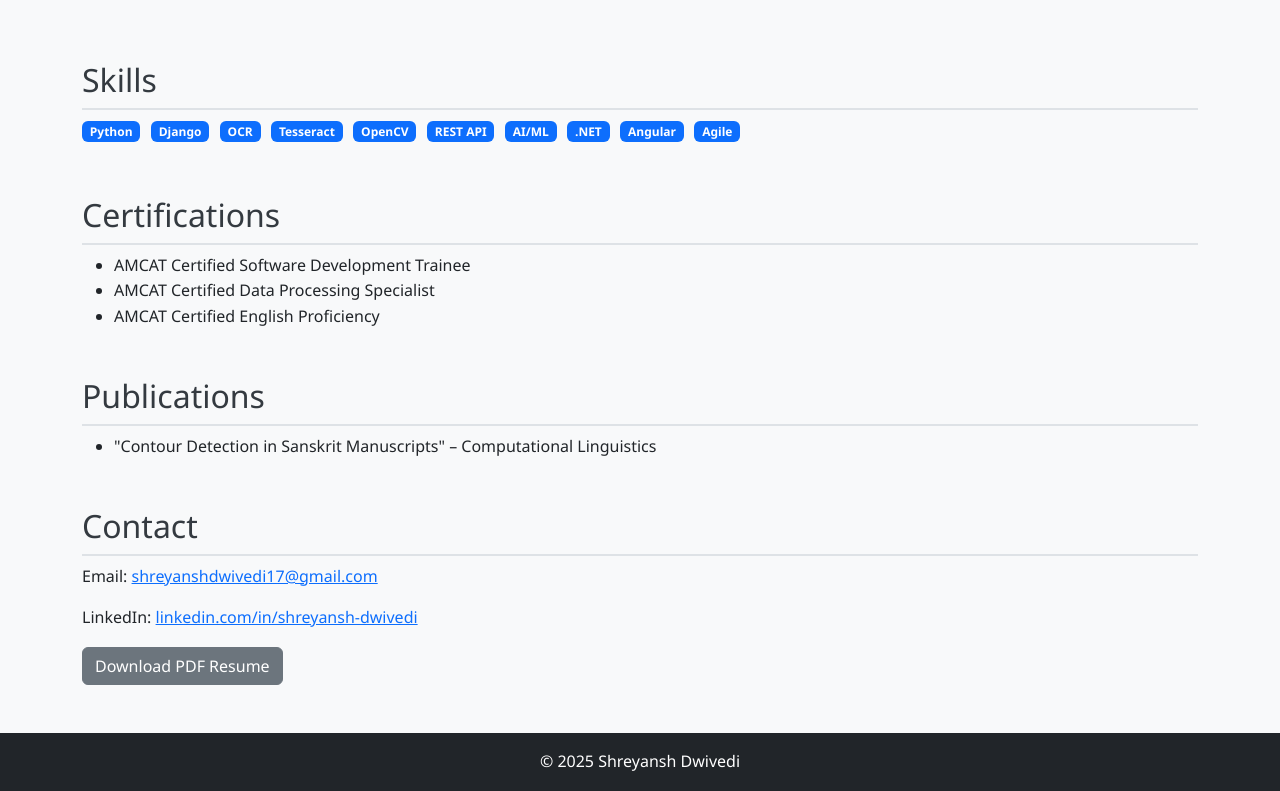
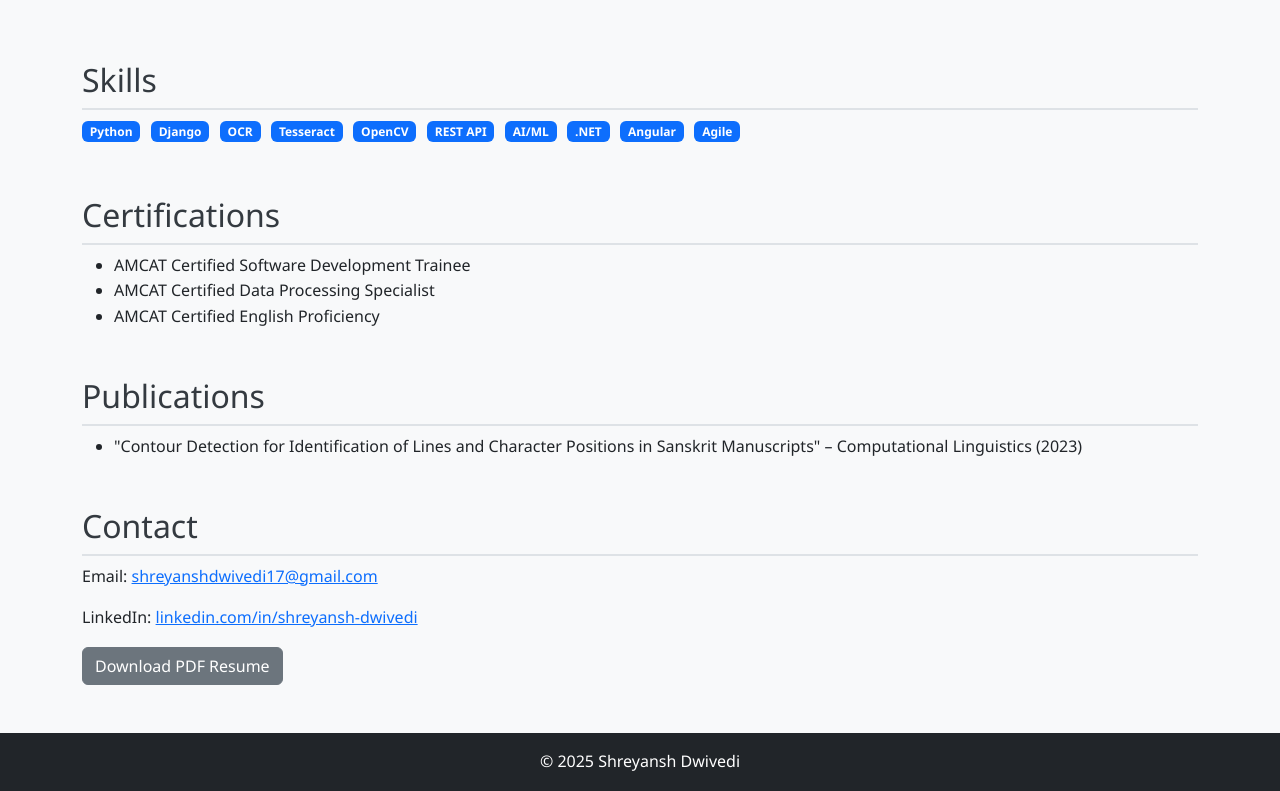
Before and after one commit to SDDwivedi-git/Portfolio, a plain HTML site: page index.html in a window 1280 px wide. Shown: the part 1618-2409 px from the top of the page. Drawn offline with nearby package versions, Linux system fonts and the light colour scheme.

Commit message:
Update index.html
publication text

```diff
--- a/index.html
+++ b/index.html
@@ -165,7 +165,8 @@
     <section id="publications" data-aos="fade-up">
       <h2>Publications</h2>
       <ul>
-        <li>"Contour Detection in Sanskrit Manuscripts" – Computational Linguistics</li>
+        <li>"Contour Detection for Identification of Lines and Character Positions in Sanskrit Manuscripts" – Computational Linguistics (2023)
+</li>
       </ul>
     </section>
 
```
